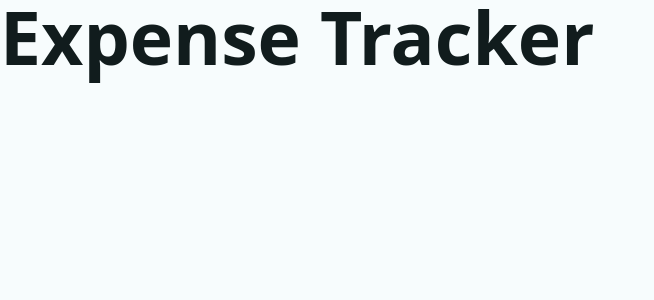
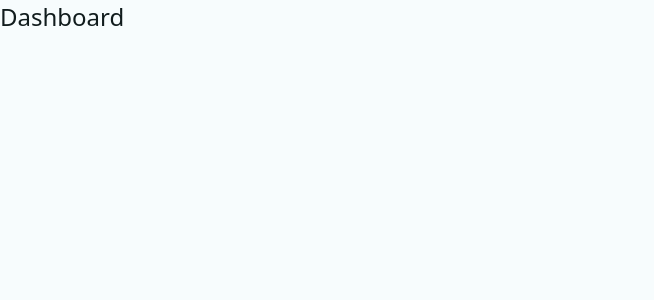
Before and after one commit to LucioFider/React-Expense-Tracker, a React (Vite) app: page / in a window 1280 px wide. Shown: the top 300 px of the page, without its empty margins (0-654 px from the left). Built offline with nearby package versions, Linux system fonts and the light colour scheme.

Commit message:
4th-commit

```diff
--- a/src/App.jsx
+++ b/src/App.jsx
@@ -1,7 +1,22 @@
+import { createBrowserRouter, RouterProvider } from "react-router-dom";
+import Dashboard, { dashboardLoader } from "./pages/Dashboard";
+
+const router = createBrowserRouter([
+  {
+    path: "/",
+    element: <Dashboard />,
+    loader: dashboardLoader,
+  },
+  {
+    path: "/about",
+    element: <h1>About</h1>,
+  },
+]);
+
 function App() {
   return (
     <div className="App">
-      <h1>Expense Tracker</h1>
+      <RouterProvider router={router} />
     </div>
   );
 }
--- /dev/null
+++ b/src/helpers.js
@@ -0,0 +1,5 @@
+// Local storage
+
+export const fetchData = (key) => {
+  return JSON.parse(localStorage.getItem(key));
+};
--- /dev/null
+++ b/src/pages/Dashboard.jsx
@@ -0,0 +1,25 @@
+import React from "react";
+import { useLoaderData } from "react-router-dom";
+
+// helper functions
+import { fetchData } from "../helpers";
+
+// Loader
+export function dashboardLoader() {
+  const userName = fetchData("userName");
+
+  return { userName };
+}
+
+const Dashboard = () => {
+  const { userName } = useLoaderData();
+
+  return (
+    <div>
+      <h1>{userName}</h1>
+      Dashboard
+    </div>
+  );
+};
+
+export default Dashboard;
```
